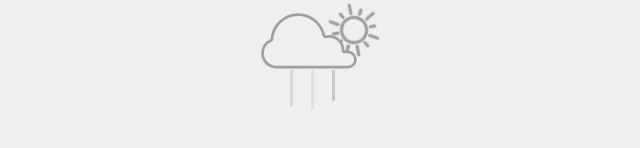
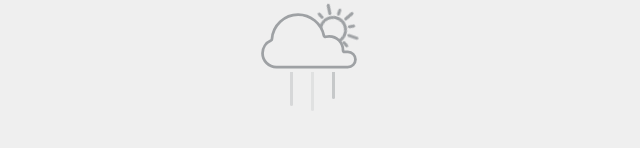
Before and after one commit to Amjcorey/Weather-Loader, a plain HTML site: page index.html in a window 1280 px wide. Shown: the part 310-458 px from the top of the page, 331-971 px from the left. Drawn offline with Linux system fonts and the light colour scheme.

Commit message:
Update style.css

```diff
--- a/style.css
+++ b/style.css
@@ -35,8 +35,8 @@ path {
 #sun {
 	position: absolute;
 	margin-left: -10px;
-	margin-top: 6px;
 	height: 60px;
+	width: 68px;
 	left: 45px;
 	top: 10px;
 	z-index: 1;
@@ -45,7 +45,7 @@ path {
 }
 
 #sun path {
-	stroke-width: 0.25;
+	stroke-width: 0.20;
 	fill: #9ea1a4;
 }
 
@@ -63,8 +63,8 @@ path {
 	position: relative;
 	height: 70px;
 	width: 70px;
-	margin-top: -34px;
 	margin-left: 18px;
+	margin-top: -32px;
 }
 
 .drop {
@@ -73,7 +73,7 @@ path {
 	border-radius: 0 0 6px 6px;
 	display: block;
 	float: left;
-	height: 18px;
+	height: 10px;
 	width: 3px;
 	margin-left: 4px;
 
```
